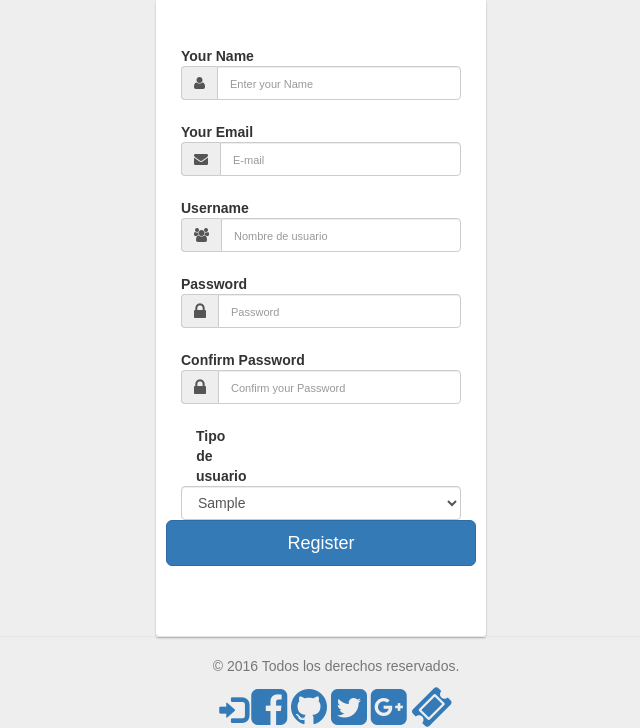
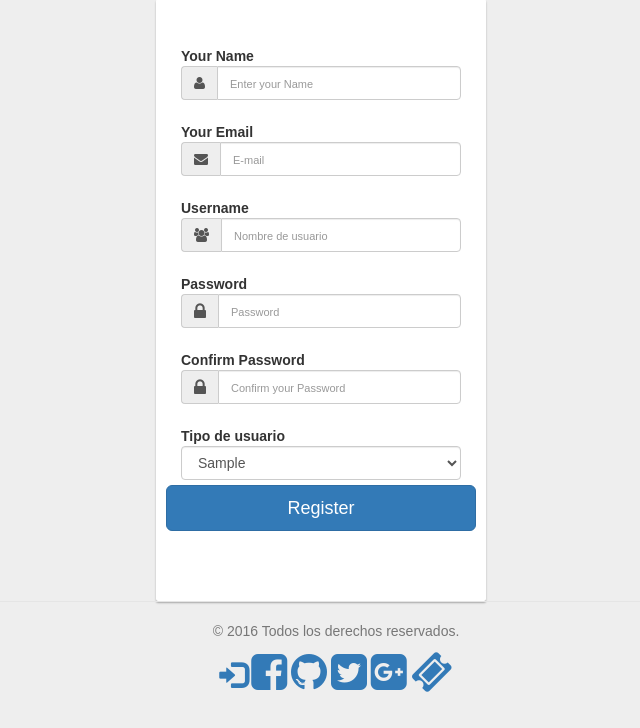
Before and after one commit to PlehmA/aula-virtual, a PHP site: page /new_users.php in a window 1280 px wide. Shown: the part 393-1121 px from the top of the page, without its empty margins (334-974 px from the left). After the commit the page ends 1085 px from the top, so only its background shows below. Run offline with PHP 8.4, Linux system fonts and the light colour scheme; tables that the repository leaves empty or names only in its code hold one stand-in row (values such as "Sample post"); data that the repository does not hold is empty.

Commit message:
Update new_users.php

```diff
--- a/new_users.php
+++ b/new_users.php
@@ -112,9 +112,9 @@
                             </div>
                         </div>
 		<div class="form-group">
-               <label class="control-label col-sm-2" >Tipo de usuario</label>
-               <div class="cols-sm-2">
-                 <select class="form-control col-sm-10" name="tipousuario">
+               <label class="control-label cols-sm-1" >Tipo de usuario</label>
+               <div class="cols-sm-1">
+                 <select class="form-control cols-sm-10" name="tipousuario">
                   <?php
                   header('Content-Type: text/html;charset=utf-8');
                   include_once 'includes/bdd.php';
```
